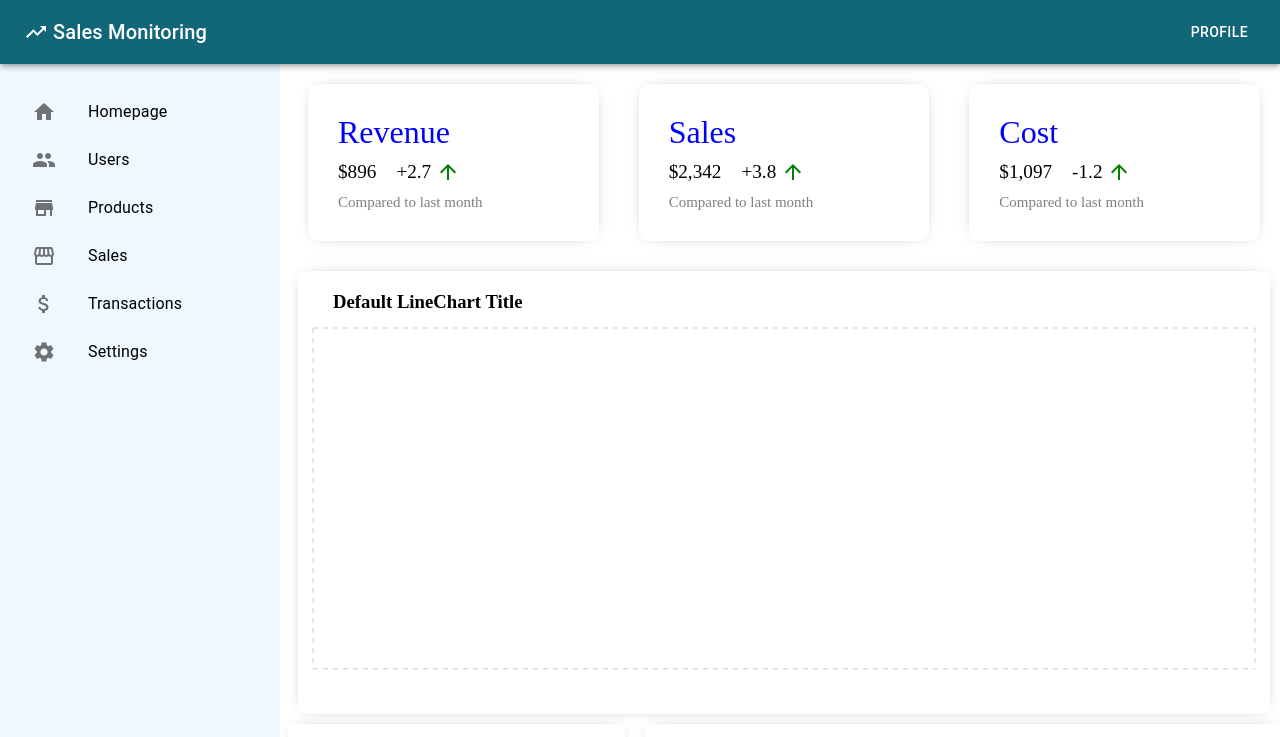
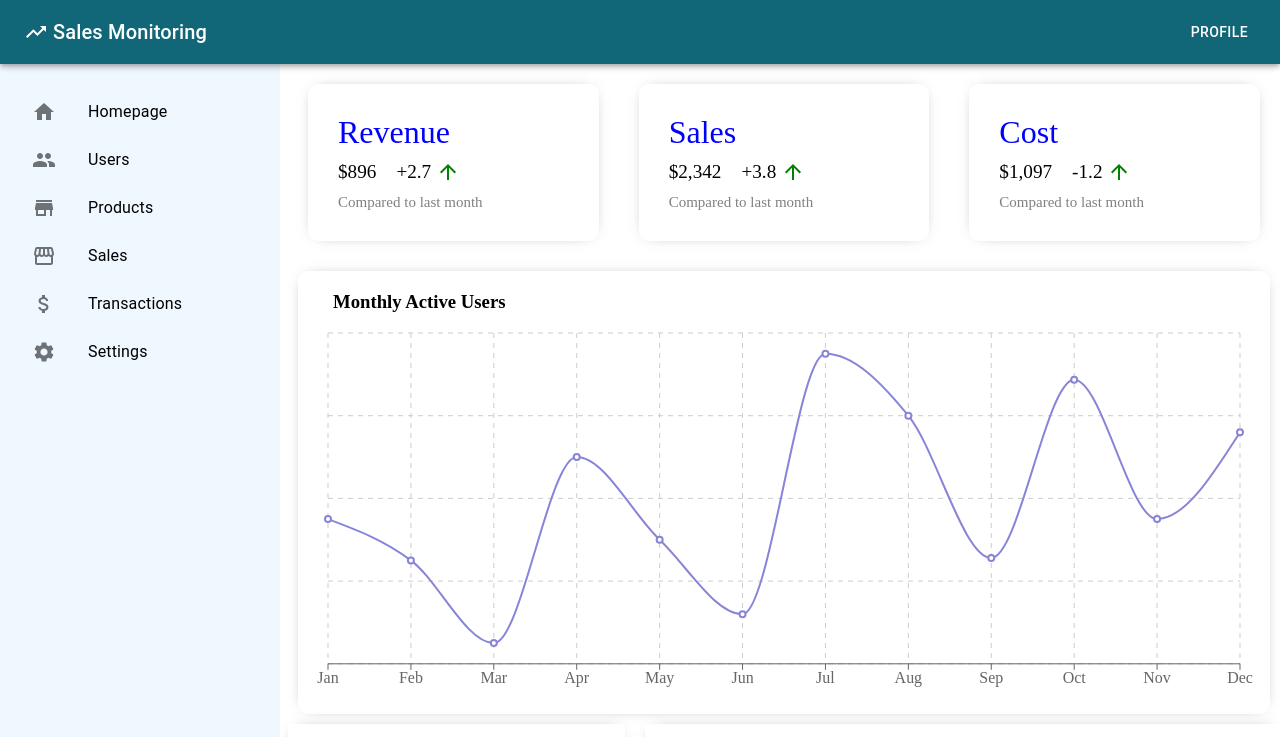
Before and after one commit to AltanSozuer/ReactSalesDashboard, a React (Create React App) app in the folder sales-dashboard/: page / in a window 1280 px wide. Shown: the top 737 px of the page. Built offline with nearby package versions, Linux system fonts and the light colour scheme.

Commit message:
Revert "newProduct route is added to main route"
This reverts commit b024821520342cd9666d0caae9cdd89014a8ef0d.

```diff
--- a/sales-dashboard/src/components/organisms/LineChart.jsx
+++ b/sales-dashboard/src/components/organisms/LineChart.jsx
@@ -1,51 +1,29 @@
+import { LineChart, Line, XAxis, CartesianGrid, Tooltip, ResponsiveContainer } from 'recharts';
+import { ACTIVE_USER_COUNT } from "../../DummyData/MonthlyActiveUser"
 import "../../styles/css/chart.css"
 import "../../styles/css/shared/shadowbox.css"
-import { LineChart, Line, XAxis, CartesianGrid, Tooltip, ResponsiveContainer } from 'recharts';
-import PropTypes from 'prop-types'
 
-export default function LineCharts({
-    title,
-    data,
-    width,
-    height,
-    chartMargin,
-    lineDataKey,
-    xAxisDataKey
-}){
+export default function LineCharts(props){
     return (
         <div className='chart shadow-box' >
-            <h3 className='chartTitle'>{ title }</h3>
+            <h3 className='chartTitle'>Monthly Active Users</h3>
             <ResponsiveContainer width="100%" aspect={ 5 / 2 }>
                 <LineChart
-                    width={width}
-                    height={height}
-                    data={data}
-                    margin={chartMargin} >
+                    width={1000}
+                    height={400}
+                    data={ACTIVE_USER_COUNT}
+                    margin={{
+                        top: 10,
+                        right: 20,
+                        left: 20,
+                        bottom: 10,
+                    }} >
                     <CartesianGrid strokeDasharray="5 5" />
-                    <XAxis dataKey={xAxisDataKey} />
+                    <XAxis dataKey="month" />
                     <Tooltip />
-                    <Line type="monotone" dataKey={lineDataKey} stroke="#8884d8" strokeWidth={2} />
+                    <Line type="monotone" dataKey="Active User" stroke="#8884d8" strokeWidth={2} />
                 </LineChart>
             </ResponsiveContainer>
         </div>
     );
 }
-
-
-LineCharts.defaultProps = {
-    title: "Default LineChart Title",
-    width: 100,
-    height: 100,
-    data: null,
-    lineDataKey: null,
-    xAxisDataKey: null
-}
-
-LineCharts.propTypes = {
-    title: PropTypes.string,
-    width: PropTypes.number,
-    height: PropTypes.number,
-    data: PropTypes.array,
-    lineDataKey: PropTypes.string,
-    xAxisDataKey: PropTypes.string
-}
```
